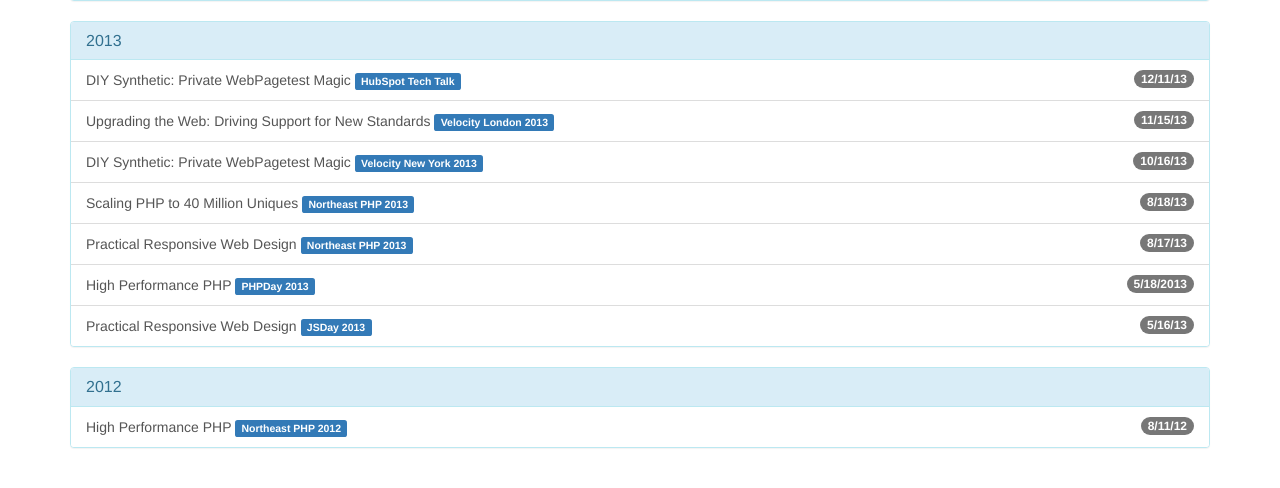
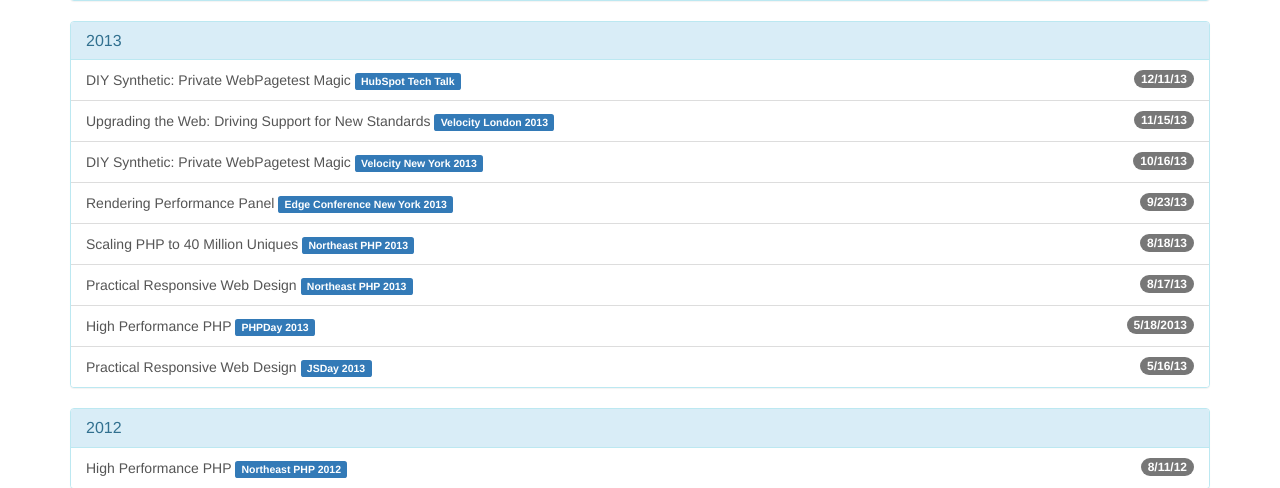
Before and after one commit to jklein/presentations, a PHP site: page /talks in a window 1280 px wide. Shown: the part 431-919 px from the top of the page. Run offline with PHP 8.4, Linux system fonts and the light colour scheme; some libraries are stand-ins or nearby versions.

Commit message:
Adding another talk

```diff
--- a/talks.php
+++ b/talks.php
@@ -37,6 +37,7 @@
             <a href="/hubspot" class="list-group-item"><span class="badge">12/11/13</span>DIY Synthetic: Private WebPagetest Magic  <span class="label label-primary">HubSpot Tech Talk</span></a>
             <a href="/upgrade" class="list-group-item"><span class="badge">11/15/13</span>Upgrading the Web: Driving Support for New Standards  <span class="label label-primary">Velocity London 2013</span></a>
             <a href="/wpt" class="list-group-item"><span class="badge">10/16/13</span>DIY Synthetic: Private WebPagetest Magic  <span class="label label-primary">Velocity New York 2013</span></a>
+            <a href="https://edgeconf.com/2013-nyc?v=DjcSbvBWSb0" class="list-group-item"><span class="badge">9/23/13</span>Rendering Performance Panel <span class="label label-primary">Edge Conference New York 2013</span></a>
             <a href="/nephp" class="list-group-item"><span class="badge">8/18/13</span>Scaling PHP to 40 Million Uniques  <span class="label label-primary">Northeast PHP 2013</span></a>
             <a href="/rwd" class="list-group-item"><span class="badge">8/17/13</span>Practical Responsive Web Design  <span class="label label-primary">Northeast PHP 2013</span></a>
             <a href="/phpday" class="list-group-item"><span class="badge">5/18/2013</span>High Performance PHP  <span class="label label-primary">PHPDay 2013</span></a>
```
